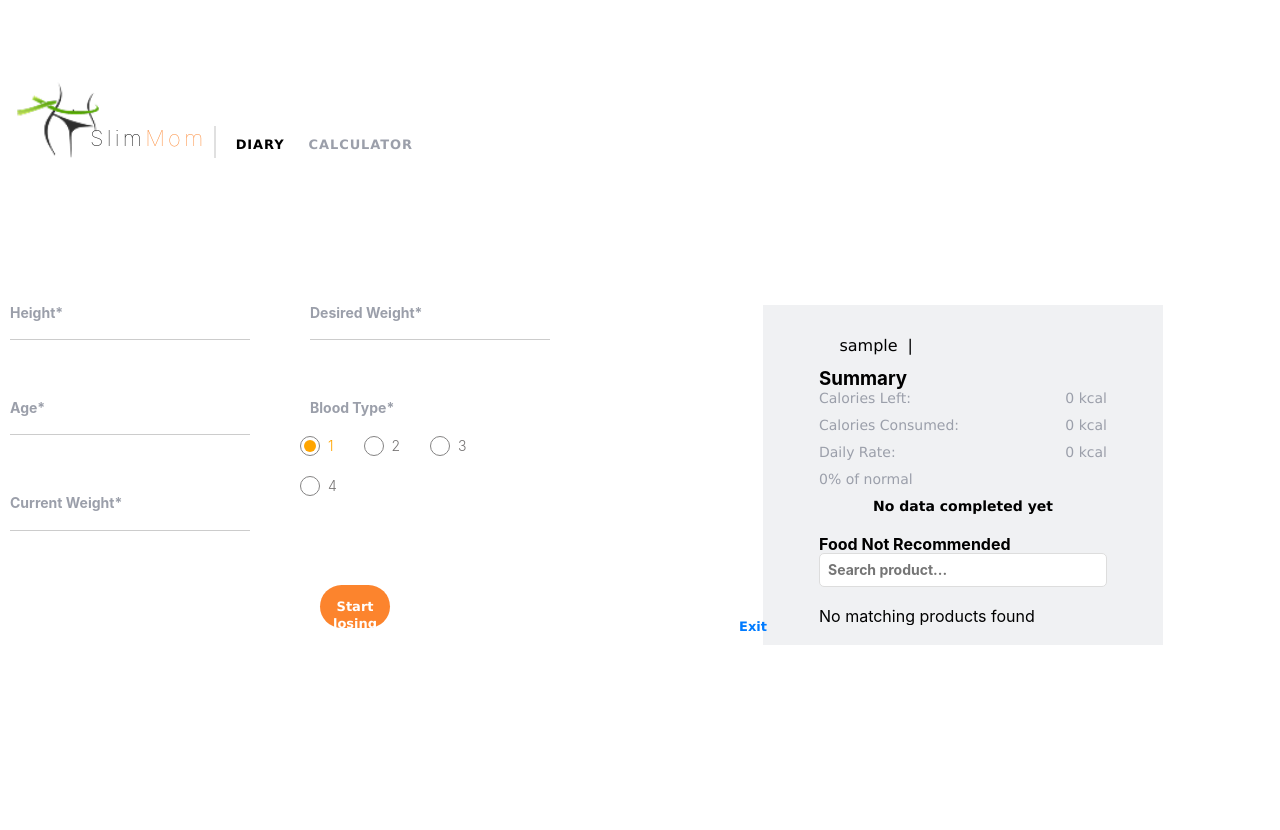
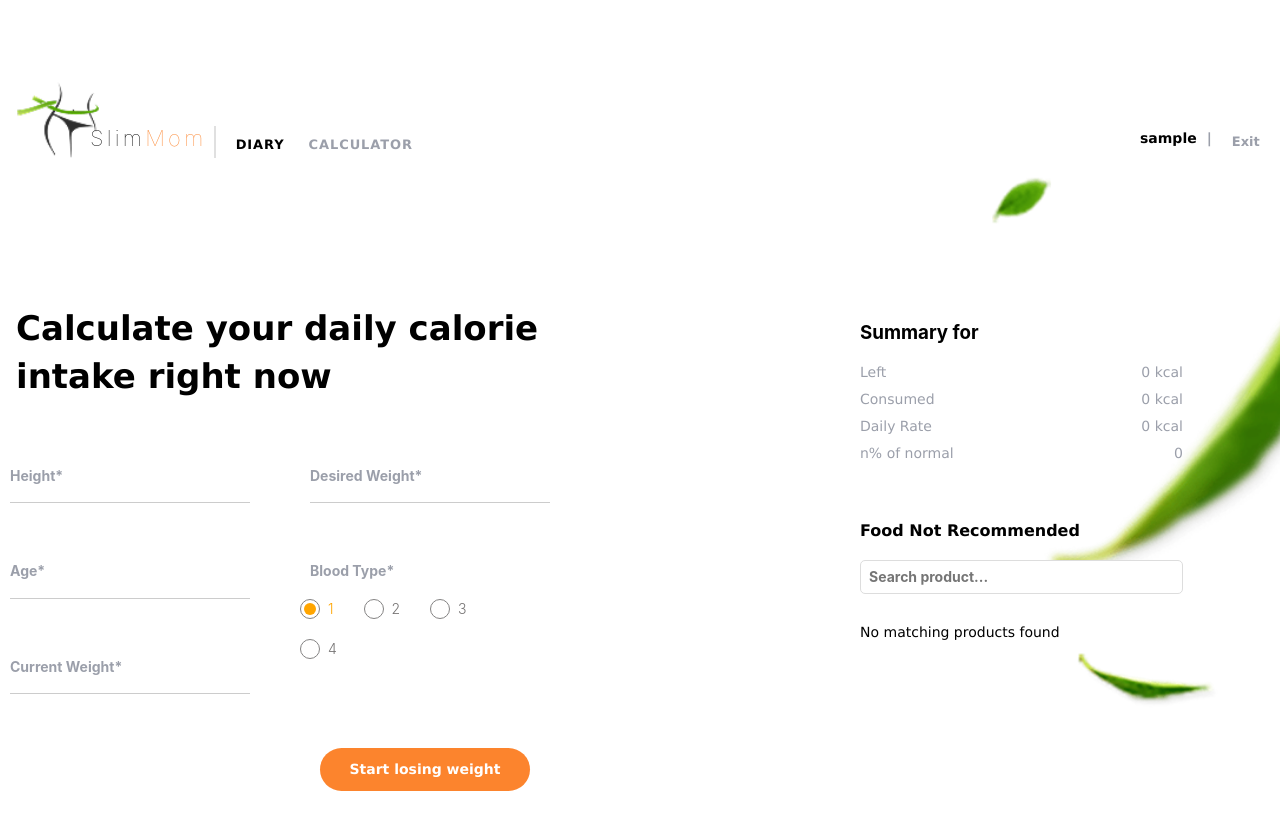
Before and after one commit to rebecalasconi/SlimMom, a React (Create React App) app: page /diary in a window 1280 px wide. Shown: the top 830 px of the page. Built offline with nearby package versions, Linux system fonts and the light colour scheme; sample sign-in values are in the browser's storage.

Commit message:
totul functional inclusiv calculatorpage

```diff
--- a/src/components/DailyCaloriesForm/DailyCaloriesForm.css
+++ b/src/components/DailyCaloriesForm/DailyCaloriesForm.css
@@ -80,6 +80,14 @@
  /* gri deschis */
   z-index: 999; /* asigură-te că este sub modal */
   display: none; /* ascunsă în mod implicit */
+}
+
+.submit-btn {
+  min-width: 210px;
+  font-size: 14px;
+  padding: 13px 25px;
+height: 43px;
+
 }
 
 /* Când modalul este deschis, overlay devine vizibil */
--- a/src/components/DailyCaloriesForm/DailyCaloriesForm.jsx
+++ b/src/components/DailyCaloriesForm/DailyCaloriesForm.jsx
@@ -163,15 +163,25 @@ const DailyCaloriesForm = () => {
       const response = await axios.post('http://localhost:5000/dailycalorieintake', formData);
       setCalories(response.data.calories);
       setForbiddenFoods(response.data.forbiddenFoods);
-      setAllForbiddenFoods(response.data.allForbiddenFoods); // Toate alimentele interzise
+
+      // Salvează allForbiddenFoods
+      const allForbiddenFoods = response.data.allForbiddenFoods || [];
+      const currentDate = new Date().toLocaleDateString('ro-RO', {
+        year: 'numeric',
+        month: '2-digit',
+        day: '2-digit'
+      }).replace(/\//g, '.'); // Înlocuiește slash cu punct
 
 
-      // Salvăm datele în localStorage pentru recalculare corectă
+
+      // Salvăm datele în localStorage
       localStorage.setItem('calorieFormData', JSON.stringify(formData));
       localStorage.setItem('caloriesData', JSON.stringify({
         dailyRate: response.data.calories,
         consumed: 0,
-        notRecommendedFoods: response.data.allForbiddenFoods,
+        forbiddenFoods: response.data.forbiddenFoods,
+        allForbiddenFoods: allForbiddenFoods, // Include allForbiddenFoods
+        dateCompleted: currentDate,
       }));
 
       setModalOpen(true); // Deschidem modal doar după ce primim răspunsul
--- a/src/components/RightSideBar/RightSideBar.css
+++ b/src/components/RightSideBar/RightSideBar.css
@@ -1,38 +1,49 @@
 .rightSideBar {
-    background-color: #F0F1F3;
-    width: 400px;
-    padding: 20px;
+    background:
+    linear-gradient(to bottom, #F0F1F3, #F0F1F3); /* fundal gri */
+    width: 517px;
+    height: 850px;
+    padding: 0 97px;
     box-sizing: border-box;
+    background-position: 20px right;
     position: relative;
+    background: url('../../assets/images/layer1.png') no-repeat center center;
+    background-size: 170%;
+    top: -305px;
   }
 
   .userInfo {
     display: flex;
-    justify-content: flex-end;
-    align-items: center;
-    font-family: Verdana, sans-serif;
+    padding-top: 130px;
+    padding-left: 280px;
+    font-family: Verdana;
+font-weight: 700;
+font-size: 14px;
   }
+
 
   .separator {
     margin: 0 10px;
+    color: #9B9FAA;
   }
 
   .exitButton {
     background: none;
     border: none;
-    color: #007BFF;
+    color: #9B9FAA;
     cursor: pointer;
     font-weight: 700;
+    top: -10px;
+    left: 0px;
   }
 
   .exitButton:hover {
     text-decoration: underline;
   }
 
-  .summary {
-    margin-top: 20px;
-    max-width: 288px;
-    margin: auto;
+  .summary h3 {
+    margin-bottom: 20px;
+    margin-top: 149px;
   }
 
   .summary-item {
@@ -57,11 +68,13 @@
     text-align: center;
   }
 
-  .notRecommendedFoods {
-    margin-top: 20px;
-    max-width: 288px;
-    margin: auto;
+  .notRecommendedFoods h4{
+    margin-bottom: 20px;
+    margin-top: 60px;
+    font-weight: 700;
+    font-family: Verdana, Geneva, Tahoma, sans-serif;
   }
+
 
   .searchInput {
     width: 100%;
@@ -74,13 +87,20 @@
   }
 
   .food-list {
-    max-height: 300px;
+    max-height: 100px;
+    max-width: 288px;
+    font-family: Verdana, Geneva, Tahoma, sans-serif;
+    font-weight: 400;
+    font-size: 14px;
+line-height: 17.01px;
+letter-spacing: 4%;
     overflow-y: auto;
-    margin-top: 10px;
+    margin-top: 20px;
   }
 
   .food-item {
     font-family: Verdana, sans-serif;
+    padding: 0;
     font-weight: 400;
     font-size: 14px;
     line-height: 17.01px;
--- a/src/components/RightSideBar/RightSideBar.jsx
+++ b/src/components/RightSideBar/RightSideBar.jsx
@@ -2,11 +2,11 @@ import React, { useState } from 'react';
 import { useNavigate } from 'react-router-dom';
 import './RightSideBar.css';
 
-const RightSideBar = () => {
+const RightSideBar = ({ dailyRate, consumed, allForbiddenFoods }) => {
   const navigate = useNavigate();
   const userName = localStorage.getItem('userName');
   const caloriesData = JSON.parse(localStorage.getItem('caloriesData')) || {};
-  const { dailyRate = 0, consumed = 0, notRecommendedFoods = [], dateCompleted = '' } = caloriesData;
+  const { dateCompleted = '' } = caloriesData;
 
   const [searchTerm, setSearchTerm] = useState('');
 
@@ -20,14 +20,15 @@ const RightSideBar = () => {
   const kcalLeft = dailyRate - consumed;
   const percentageOfNormal = dailyRate ? ((consumed / dailyRate) * 100).toFixed(1) : 0;
 
-  const filteredFoods = notRecommendedFoods.filter((food) =>
-    food.toLowerCase().includes(searchTerm.toLowerCase())
-  );
+  // Filtrarea alimentelor în funcție de ce introduce utilizatorul în searchTerm
+  const filteredFoods = Array.isArray(allForbiddenFoods)
+    ? allForbiddenFoods.filter(food => food.toLowerCase().includes(searchTerm.toLowerCase()))
+    : [];
 
   return (
     <aside className="rightSideBar">
       <div className="userInfo">
-        <span>{userName}</span>
+        <span>{userName} </span>
         <span className="separator">|</span>
         <button onClick={handleSignOut} className="exitButton">
           Exit
@@ -35,29 +36,23 @@ const RightSideBar = () => {
       </div>
 
       <div className="summary">
-        <h3>Summary</h3>
+        <h3>Summary for {dateCompleted}</h3>
+
         <div className="summary-item">
-          <span>Calories Left: </span>
+          <span className="summary-key">Left </span>
           <span>{kcalLeft} kcal</span>
         </div>
         <div className="summary-item">
-          <span>Calories Consumed: </span>
+          <span className="summary-key">Consumed</span>
           <span>{consumed} kcal</span>
         </div>
         <div className="summary-item">
-          <span>Daily Rate: </span>
+          <span className="summary-key">Daily Rate</span>
           <span>{dailyRate} kcal</span>
         </div>
         <div className="summary-item">
-          <span>{percentageOfNormal}% of normal</span>
-        </div>
-
-        <div className="dateCompleted">
-          {dateCompleted ? (
-            <p>{`Data completării: ${dateCompleted}`}</p>
-          ) : (
-            <p>No data completed yet</p>
-          )}
+          <span className="summary-key">n% of normal</span>
+          <span>{percentageOfNormal}</span>
         </div>
       </div>
 
--- a/src/pages/CalculatorPage/CalculatorPage.css
+++ b/src/pages/CalculatorPage/CalculatorPage.css
@@ -1,12 +1,25 @@
 .container {
     display: flex;
     max-width: 1280px;
+    height: 557px;
     align-content: space-between;
+    margin-top: 145px;
   }
 
   .leftPanel {
     width: 763px;
-    height: 850px;
+    height: 557px;
+  }
+
+  .leftPanel h1 {
+    max-width: 608px;
+    font-family: Verdana;
+font-weight: 700;
+font-size: 34px;
+line-height: 47.6px;
+letter-spacing: 0%;
+margin-left: 16px;
+margin-bottom: 68px;
   }
 
   .rightPanel{
@@ -16,4 +29,5 @@ height: 850px;
 
   .leftPanel form {
     max-width: 608px;
+    height: 700px;
   }
--- a/src/pages/CalculatorPage/CalculatorPage.jsx
+++ b/src/pages/CalculatorPage/CalculatorPage.jsx
@@ -1,4 +1,3 @@
-// src/pages/CalculatorPage.jsx
 import React, { useState, useEffect } from 'react';
 import DailyCaloriesForm from '../../components/DailyCaloriesForm/DailyCaloriesForm';
 import RightSideBar from '../../components/RightSideBar/RightSideBar';
@@ -17,31 +16,36 @@ const CalculatorPage = () => {
   const [dailyRate, setDailyRate] = useState(0);
   const [consumed, setConsumed] = useState(0);
   const [notRecommendedFoods, setNotRecommendedFoods] = useState([]);
+  const [forbiddenFoods, setForbiddenFoods] = useState([]);  // Adăugăm state pentru forbiddenFoods
+  const [allForbiddenFoods, setAllForbiddenFoods] = useState([]);  // Adăugăm state pentru allForbiddenFoods
 
   useEffect(() => {
-    const storedData = JSON.parse(localStorage.getItem('calorieFormData'));
+    const storedData = JSON.parse(localStorage.getItem('caloriesData'));
+    // console.log(notRecommendedFoods)
+    // console.log(forbiddenFoods)
+    // console.log(allForbiddenFoods)
     if (storedData) {
-      setUserData(storedData);
-      const caloriesData = JSON.parse(localStorage.getItem('caloriesData'));
-      setDailyRate(caloriesData?.dailyRate || 2000); // 2000 este un placeholder
-      setConsumed(caloriesData?.consumed || 0); // Consum începe de la 0
-      setNotRecommendedFoods(caloriesData?.notRecommendedFoods || ['Pizza', 'Burger', 'Soda']); // Alimente interzise ca exemplu
+      setDailyRate(storedData.dailyRate || 0);  // Setează dailyRate
+      setConsumed(storedData.consumed || 0);  // Setează consumed
+      setForbiddenFoods(storedData.forbiddenFoods || []);  // Setează forbiddenFoods
+      setAllForbiddenFoods(storedData.allForbiddenFoods || []);  // Setează allForbiddenFoods
     }
   }, []);
-
 
   return (
     <>
       <Header />
       <div className="container">
         <div className="leftPanel">
+            <h1>Calculate your daily calorie intake right now</h1>
           <DailyCaloriesForm initialValues={userData} />
         </div>
         <div className="rightPanel">
           <RightSideBar
             dailyRate={dailyRate}
             consumed={consumed}
-            notRecommendedFoods={notRecommendedFoods}
+            forbiddenFoods={forbiddenFoods}  // Transmite forbiddenFoods
+            allForbiddenFoods={allForbiddenFoods}  // Transmite allForbiddenFoods
           />
         </div>
       </div>
```
Also changed, not shown: src/components/DailyCalorieIntake/DailyCalorieIntake.js (+10 -3 lines).
